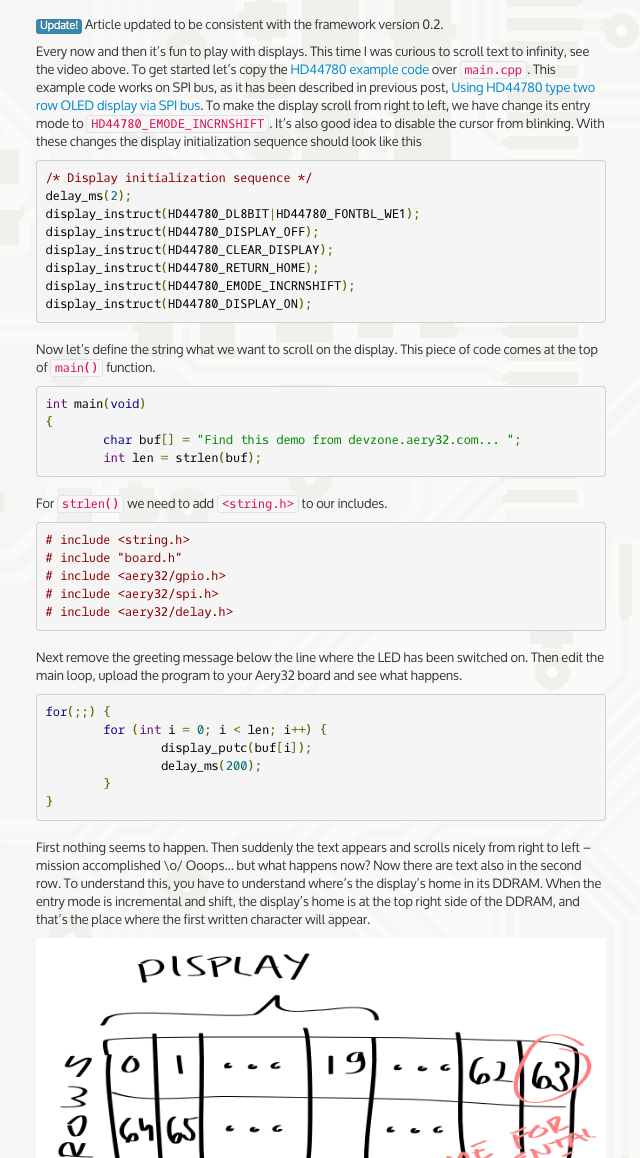
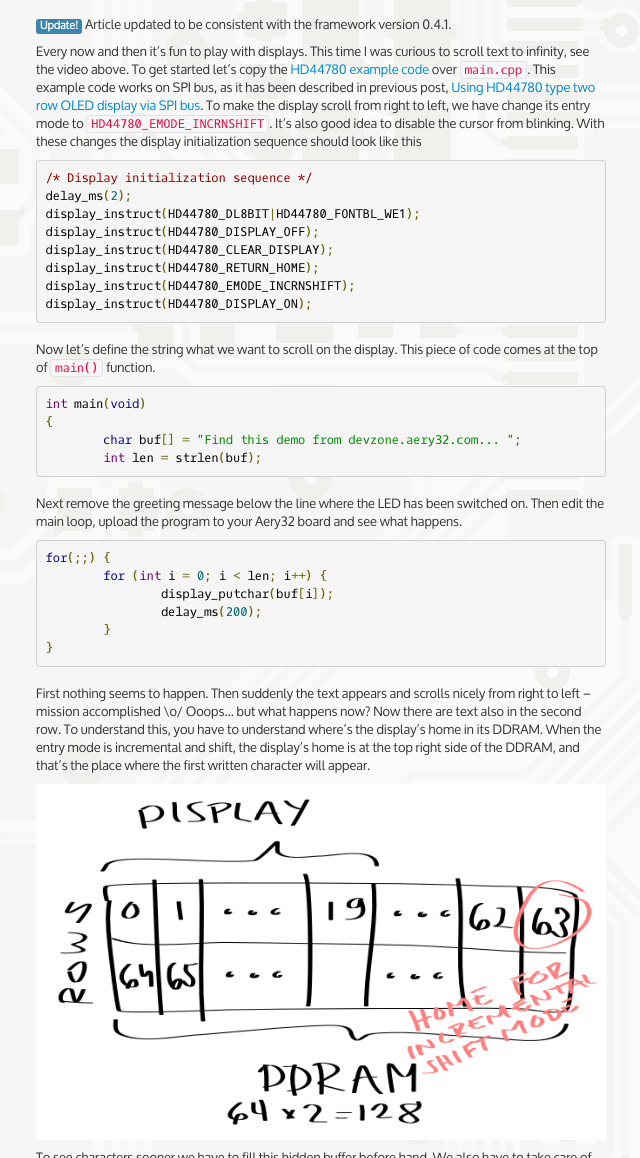
Before and after one commit to aery32/aery32.github.com, a Jekyll site: the page built from _posts/2012-06-24-scroll-text-on-hd44780-type-display.md, in a window 1280 px wide and 1400 px high, scrolled down 263 px, cut to the strip 242-1400 px from the top of the window. Shown: the whole strip, without its empty margins (19-659 px from the left). Built offline with Jekyll 4.4.1, drawn with Linux system fonts in a browser that asks for light colours; nearby versions of some CDN libraries; Markdown is read by kramdown in place of the engine named in the settings; comment, search, counter and statistics services are not loaded; some of the changed text lies outside the part shown.

Commit message:
Update scroll text article to v0.4.1

```diff
--- a/_posts/2012-06-24-scroll-text-on-hd44780-type-display.md
+++ b/_posts/2012-06-24-scroll-text-on-hd44780-type-display.md
@@ -22,7 +22,7 @@ summary: "Every now and then it's fun to play with displays &ndash; this time sc
 <iframe src="http://www.youtube.com/embed/54DsvyTVbbk?showinfo=0;wmode=transparent;theme=light;color=white;autohide=0" style="position:absolute;height:100%;width:100%;top:0;left:0;" frameborder="0"></iframe>
 </div>
 
-<span class="label label-info">Update!</span> Article updated to be consistent with the framework version 0.2.
+<span class="label label-info">Update!</span> Article updated to be consistent with the framework version 0.4.1.
 
 Every now and then it's fun to play with displays. This time I was curious to scroll text to infinity, see the video above. To get started let's copy the [HD44780 example code](https://raw.github.com/aery32/aery32/master/examples/displays/hd44780.c) over <code>main.cpp</code>. This example code works on SPI bus, as it has been described in previous post, [Using HD44780 type two row OLED display via SPI bus](http://devzone.aery32.com/2012/05/27/using-hd44780-type-two-row-oled-display-via-spi-bus/). To make the display scroll from right to left, we have change its entry mode to <code>HD44780_EMODE_INCRNSHIFT</code>. It's also good idea to disable the cursor from blinking. With these changes the display initialization sequence should look like this
 
@@ -46,22 +46,12 @@ int main(void)
 	int len = strlen(buf);
 </pre>
 
-For <code>strlen()</code> we need to add <code>&lt;string.h&gt;</code> to our includes.
-
-<pre class="prettyprint lang-c">
-#include &lt;string.h&gt;
-#include "board.h"
-#include &lt;aery32/gpio.h&gt;
-#include &lt;aery32/spi.h&gt;
-#include &lt;aery32/delay.h&gt;
-</pre>
-
 Next remove the greeting message below the line where the LED has been switched on. Then edit the main loop, upload the program to your Aery32 board and see what happens.
 
 <pre class="prettyprint lang-c">
 for(;;) {
 	for (int i = 0; i &lt; len; i++) {
-		display_putc(buf[i]);
+		display_putchar(buf[i]);
 		delay_ms(200);
 	}
 }
@@ -83,7 +73,7 @@ void display_scrolleft(const char *buf, int n, uint8_t rowlen, uint8_t offset)
 	if (!initialized) {
 		j = rowlen - offset;
 		for (int k = j; k &gt; 0; k--) {
-			display_putc(buf[i++]);
+			display_putchar(buf[i++]);
 			if (i == n) i = 0;
 		}
 		initialized = true;
@@ -97,7 +87,7 @@ void display_scrolleft(const char *buf, int n, uint8_t rowlen, uint8_t offset)
 		j = 0;
 	}
 
-	display_putc(buf[i++]);
+	display_putchar(buf[i++]);
 	j++;
 }
 </pre>
```
